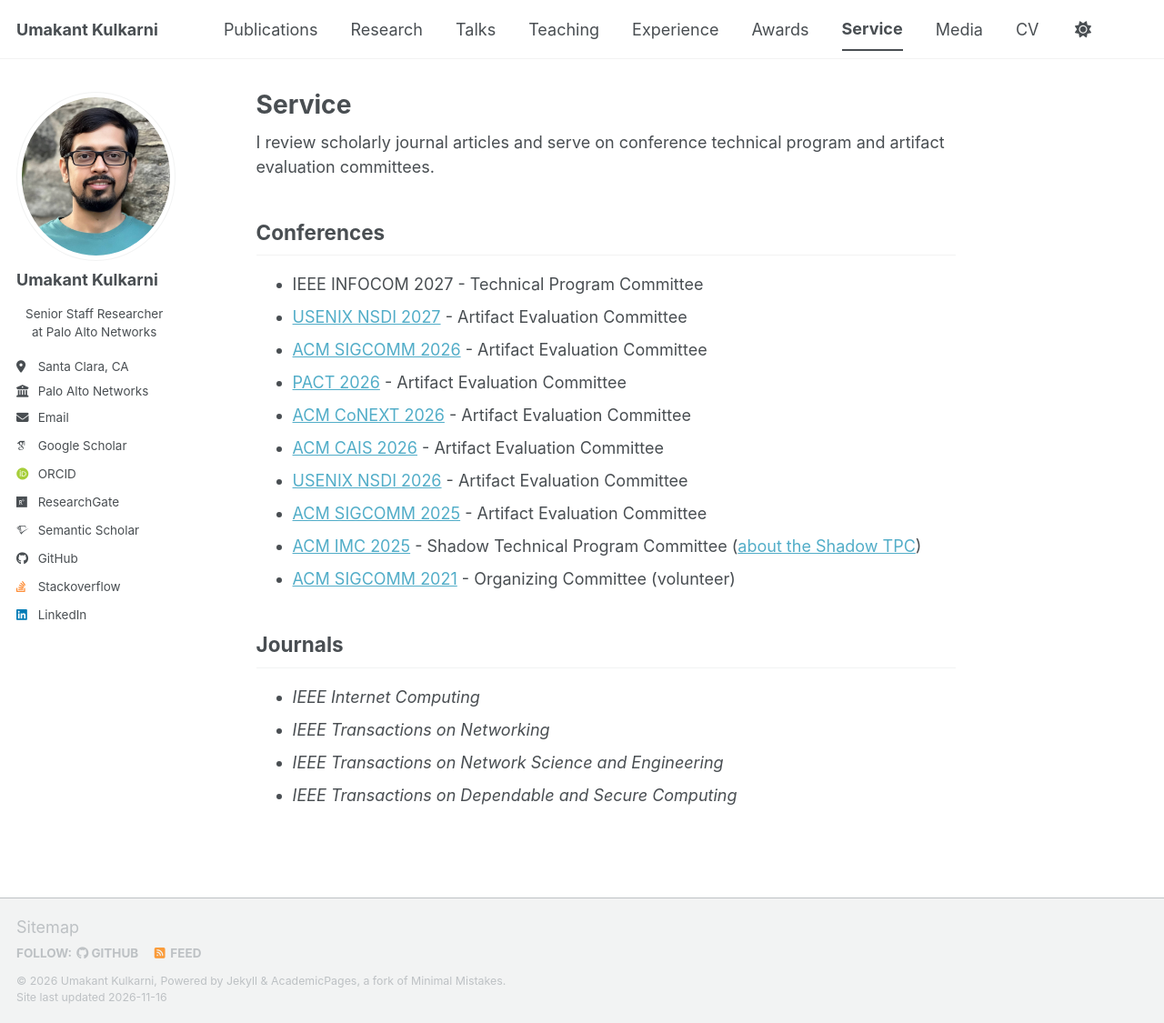
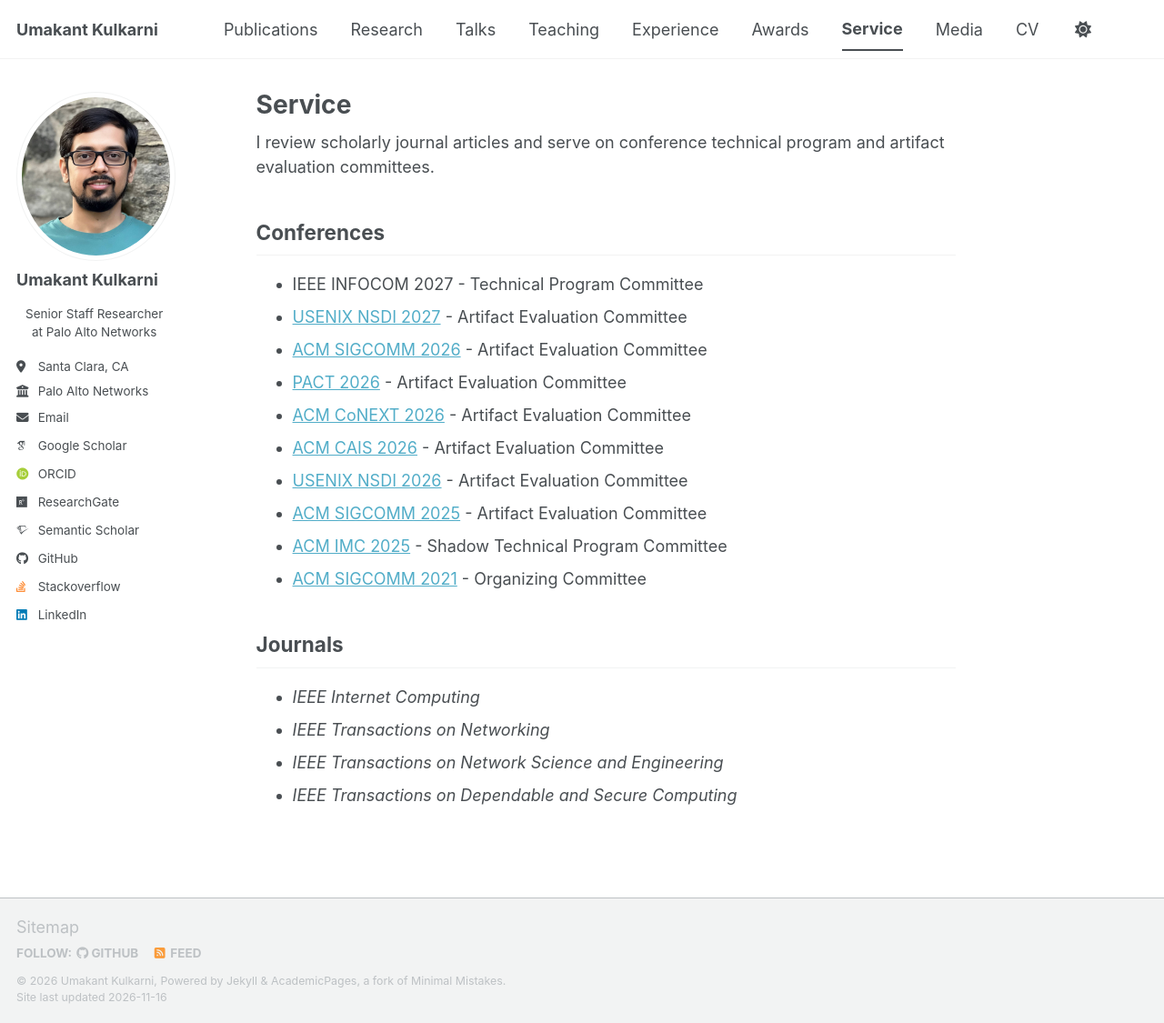
Before and after one commit to UmakantKulkarni/UmakantKulkarni.github.io, a Jekyll site: the page built from _pages/service.md, in a window 1280 px wide and 1125 px high. Shown: the whole window at 91% size. Built offline with Jekyll 4.4.1, drawn with Linux system fonts in a browser that asks for light colours; some web fonts are replaced; a script bundle is joined from its source files by our own code; library files that are not in the unit come from our copies.

Commit message:
update cv and servies

```diff
--- a/_pages/service.md
+++ b/_pages/service.md
@@ -19,8 +19,8 @@ I review scholarly journal articles and serve on conference technical program an
 - [ACM CAIS 2026](https://sysartifacts.github.io/cais2026/organizers) - Artifact Evaluation Committee
 - [USENIX NSDI 2026](https://www.usenix.org/conference/nsdi26/call-for-artifacts) - Artifact Evaluation Committee
 - [ACM SIGCOMM 2025](https://conferences.sigcomm.org/sigcomm/2025/cf-artifacts/) - Artifact Evaluation Committee
-- [ACM IMC 2025](https://imc25stpc.hotcrp.com/users/pc) - Shadow Technical Program Committee ([about the Shadow TPC](https://conferences.sigcomm.org/imc/2025/shadow-tpc/))
-- [ACM SIGCOMM 2021](https://conferences.sigcomm.org/sigcomm/2021/org-committee.html) - Organizing Committee (volunteer)
+- [ACM IMC 2025](https://imc25stpc.hotcrp.com/users/pc) - Shadow Technical Program Committee
+- [ACM SIGCOMM 2021](https://conferences.sigcomm.org/sigcomm/2021/org-committee.html) - Organizing Committee
 
 ## Journals
 
```
Also changed, not shown: 1 other file.
